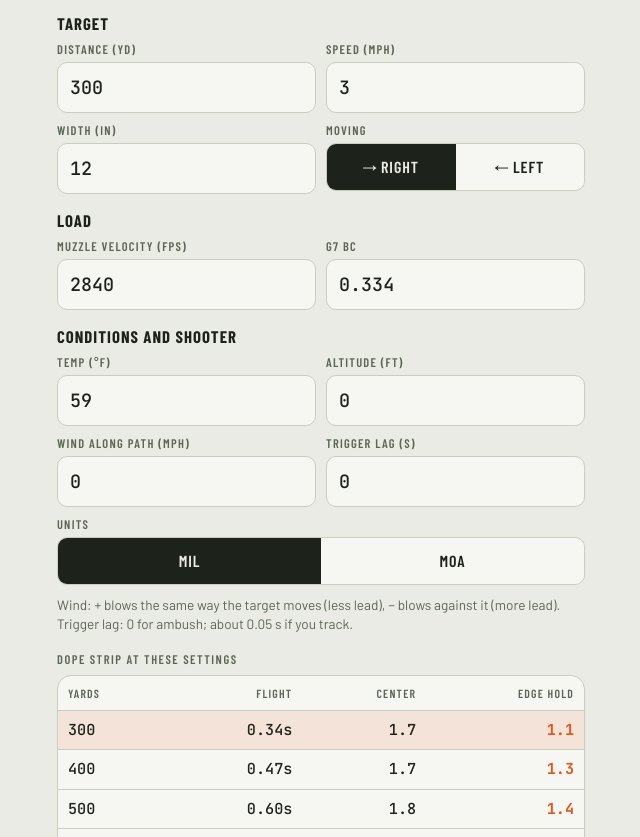
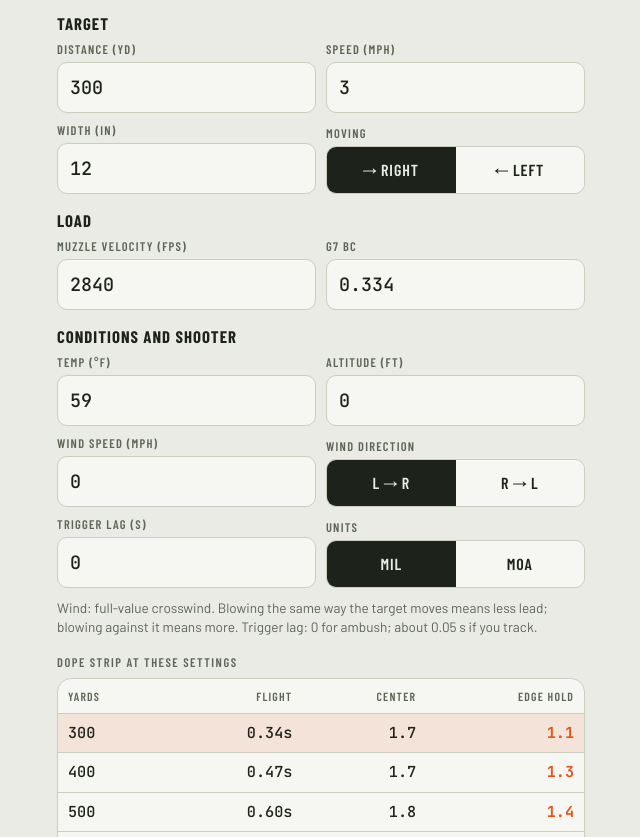
Before and after one commit to Inactivist1/Edge-Lead-Conversion-Calculator, a plain HTML site: page index.html in a window 1280 px wide. Shown: the part 561-1398 px from the top of the page, without its empty margins (319-959 px from the left). Drawn offline with nearby package versions, Linux system fonts and the light colour scheme.

Commit message:
Add files via upload

```diff
--- a/index.html
+++ b/index.html
@@ -62,12 +62,12 @@ svg.ret{width:100%;height:auto;display:block;background:var(--panel);border:1px
 
 fieldset{border:0;margin:0;padding:0;display:grid;grid-template-columns:repeat(2,minmax(0,1fr));gap:10px}
 legend{font:700 1.05rem/1 var(--f-display);letter-spacing:.06em;text-transform:uppercase;margin-bottom:10px;padding:0}
-.f{display:flex;flex-direction:column;gap:5px;min-width:0}
+.f{display:flex;flex-direction:column;justify-content:flex-end;gap:5px;min-width:0}
 .f label{font:600 .78rem/1.2 var(--f-display);letter-spacing:.1em;text-transform:uppercase;color:var(--muted)}
 .f input,.f select{width:100%;font:500 1.15rem/1 var(--f-num);color:var(--ink);background:var(--panel);border:1px solid var(--line);border-radius:10px;padding:12px;min-height:48px;font-variant-numeric:tabular-nums;-webkit-appearance:none;appearance:none}
 .f input:focus-visible,.f select:focus-visible,.chip:focus-visible,.seg button:focus-visible{outline:3px solid var(--accent);outline-offset:2px}
 .seg{display:flex;border:1px solid var(--line);border-radius:10px;overflow:hidden;min-height:48px}
-.seg button{flex:1;border:0;background:var(--panel);color:var(--ink);font:600 1rem/1 var(--f-display);letter-spacing:.06em;text-transform:uppercase;cursor:pointer}
+.seg button{flex:1;white-space:nowrap;padding:0 6px;border:0;background:var(--panel);color:var(--ink);font:600 1rem/1 var(--f-display);letter-spacing:.06em;text-transform:uppercase;cursor:pointer}
 .seg button[aria-pressed="true"]{background:var(--ink);color:var(--bg)}
 .full{grid-column:1/-1}
 .hint{font-size:.85rem;color:var(--muted);margin:0}
@@ -127,12 +127,15 @@ tr.cur td{background:color-mix(in srgb,var(--accent) 12%,transparent)}
     <legend>Conditions and shooter</legend>
     <div class="f"><label for="temp">Temp (°F)</label><input id="temp" type="number" inputmode="numeric" step="1" min="-20" max="120"></div>
     <div class="f"><label for="alt">Altitude (ft)</label><input id="alt" type="number" inputmode="numeric" step="50" min="0" max="12000"></div>
-    <div class="f"><label for="wind">Wind along path (mph)</label><input id="wind" type="number" inputmode="decimal" step="1" min="-30" max="30"></div>
+    <div class="f"><label for="windSpd">Wind speed (mph)</label><input id="windSpd" type="number" inputmode="decimal" step="1" min="0" max="30"></div>
+    <div class="f"><label for="windSeg">Wind direction</label>
+      <div class="seg" id="windSeg"><button type="button" data-v="LR" aria-pressed="true" aria-label="Left to right">L → R</button><button type="button" data-v="RL" aria-pressed="false" aria-label="Right to left">R → L</button></div>
+    </div>
     <div class="f"><label for="lag">Trigger lag (s)</label><input id="lag" type="number" inputmode="decimal" step="0.01" min="0" max="0.5"></div>
-    <div class="f full"><label for="unitSeg">Units</label>
+    <div class="f"><label for="unitSeg">Units</label>
       <div class="seg" id="unitSeg"><button type="button" data-v="mil" aria-pressed="true">Mil</button><button type="button" data-v="moa" aria-pressed="false">MOA</button></div>
     </div>
-    <p class="hint full">Wind: + blows the same way the target moves (less lead), − blows against it (more lead). Trigger lag: 0 for ambush; about 0.05 s if you track.</p>
+    <p class="hint full">Wind: full-value crosswind. Blowing the same way the target moves means less lead; blowing against it means more. Trigger lag: 0 for ambush; about 0.05 s if you track.</p>
   </fieldset>
 
   <section>
@@ -155,10 +158,13 @@ const PRESETS=[
   {k:"500 · 12in",dist:500,width:12,speed:3},
   {k:"700 · IPSC 75%",dist:700,width:13.5,speed:3}
 ];
-const DEF={dist:300,speed:3,width:12,dir:"R",mv:2840,bc:0.334,temp:59,alt:0,wind:0,lag:0,unit:"mil"};
+const DEF={dist:300,speed:3,width:12,dir:"R",mv:2840,bc:0.334,temp:59,alt:0,windSpd:0,windDir:"LR",lag:0,unit:"mil"};
 const KEY="moverLead.v1";
 let S=Object.assign({},DEF);
 try{const s=JSON.parse(localStorage.getItem(KEY)||"null");if(s)S=Object.assign(S,s)}catch(e){}
+delete S.wind;
+/* signed wind along target motion: + same way target moves, - against it */
+function windAlong(){const wR=S.windDir==="LR"?1:-1, tR=S.dir==="R"?1:-1;return Math.abs(S.windSpd||0)*wR*tR}
 function save(){try{localStorage.setItem(KEY,JSON.stringify(S))}catch(e){}}
 
 function cd(m){
@@ -188,7 +194,7 @@ function solve(d){
   const tof=flight(S.mv,S.bc,S.temp,S.alt,[d])[d];
   if(!tof)return null;
   const ips=S.speed*17.6;                       // mph to in/s
-  const windDrift=S.wind*17.6*(tof-(d*36)/(S.mv*12)); // in, Didion lag rule
+  const windDrift=windAlong()*17.6*(tof-(d*36)/(S.mv*12)); // in, Didion lag rule
   const travel=ips*(tof+S.lag);
   const lead=travel-windDrift;                  // in, center lead
   const per=S.unit==="mil"?d*0.036:d*1.047/100;
@@ -197,7 +203,7 @@ function solve(d){
 }
 const $=id=>document.getElementById(id);
 const fmt=(n,p=1)=>Number.isFinite(n)?n.toFixed(p):"–";
-const IDS=["dist","speed","width","mv","bc","temp","alt","wind","lag"];
+const IDS=["dist","speed","width","mv","bc","temp","alt","windSpd","lag"];
 
 function render(){
   const r=solve(S.dist), u=S.unit==="mil"?"mil":"MOA", p=S.unit==="mil"?1:1;
@@ -213,7 +219,7 @@ function render(){
   const ds=[300,400,500,600,700,800], tf=flight(S.mv,S.bc,S.temp,S.alt,ds);
   $("strip").innerHTML=ds.map(d=>{
     const t=tf[d], per=S.unit==="mil"?d*0.036:d*1.047/100;
-    const lead=S.speed*17.6*(t+S.lag)-S.wind*17.6*(t-(d*36)/(S.mv*12));
+    const lead=S.speed*17.6*(t+S.lag)-windAlong()*17.6*(t-(d*36)/(S.mv*12));
     return `<tr class="${d===S.dist?"cur":""}"><td>${d}</td><td>${fmt(t,2)}s</td><td>${fmt(lead/per,1)}</td><td class="h">${fmt((lead-S.width/2)/per,1)}</td></tr>`;
   }).join("");
   PRESETS.forEach((q,i)=>{const b=$("pre"+i);b.setAttribute("aria-pressed",String(q.dist===S.dist&&q.width===S.width&&q.speed===S.speed))});
@@ -221,7 +227,7 @@ function render(){
 
 function drawReticle(r){
   const svg=$("ret"), W=360,H=150, cy=78;
-  const span=Math.max(3,Math.ceil(r.center+r.half+1)); // units shown each side
+  const span=Math.max(3,Math.ceil(Math.abs(r.center)+r.half+1)); // units shown each side
   const px=(W/2-14)/span;
   const sgn=S.dir==="R"?1:-1;
   // target sits left of center when moving right; reticle center is the hold point
@@ -244,10 +250,10 @@ function drawReticle(r){
     <text x="14" y="${H-10}" font-family="Barlow Condensed,sans-serif" font-size="11" letter-spacing="1" fill="var(--muted)">HOLD ● · EDGE ┆ · ${S.unit.toUpperCase()} MARKS</text>`;
 }
 
-function syncInputs(){IDS.forEach(k=>$(k).value=S[k]);segSync("dirSeg","dir");segSync("unitSeg","unit")}
+function syncInputs(){IDS.forEach(k=>$(k).value=S[k]);segSync("dirSeg","dir");segSync("unitSeg","unit");segSync("windSeg","windDir")}
 function segSync(id,key){document.querySelectorAll(`#${id} button`).forEach(b=>b.setAttribute("aria-pressed",String(b.dataset.v===S[key])))}
 IDS.forEach(k=>$(k).addEventListener("input",e=>{const v=parseFloat(e.target.value);if(Number.isFinite(v)){S[k]=v;save();render()}}));
-[["dirSeg","dir"],["unitSeg","unit"]].forEach(([id,key])=>document.querySelectorAll(`#${id} button`).forEach(b=>b.addEventListener("click",()=>{S[key]=b.dataset.v;segSync(id,key);save();render()})));
+[["dirSeg","dir"],["unitSeg","unit"],["windSeg","windDir"]].forEach(([id,key])=>document.querySelectorAll(`#${id} button`).forEach(b=>b.addEventListener("click",()=>{S[key]=b.dataset.v;segSync(id,key);save();render()})));
 $("presets").innerHTML=PRESETS.map((p,i)=>`<button type="button" class="chip" id="pre${i}" aria-pressed="false">${p.k}</button>`).join("");
 PRESETS.forEach((p,i)=>$("pre"+i).addEventListener("click",()=>{S.dist=p.dist;S.width=p.width;S.speed=p.speed;syncInputs();save();render()}));
 syncInputs();render();
```
Also changed, not shown: sw (1).js (added, +33 -0 lines).
